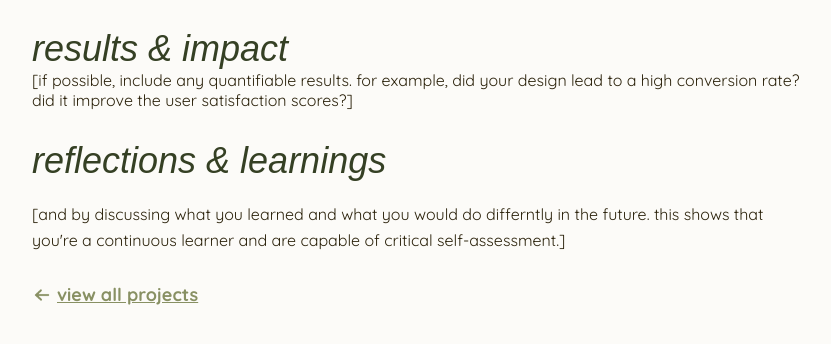
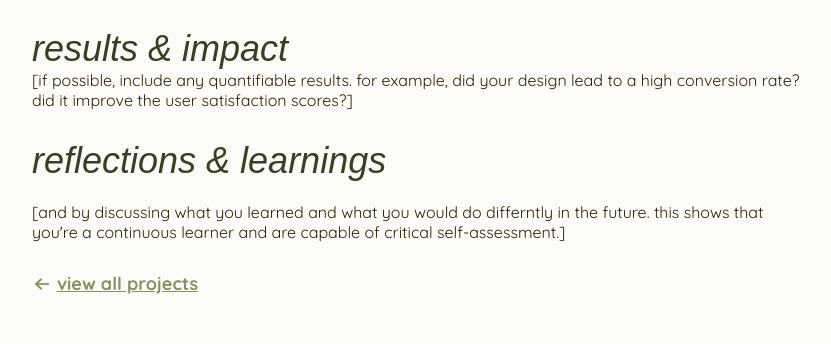
Before and after one commit to cphan98/cphan98.github.io, a plain HTML site: page work/template.html in a window 1280 px wide. Shown: the part 4789-5133 px from the top of the page, without its empty margins (224-1055 px from the left). Drawn offline with Linux system fonts and the light colour scheme; a web font is replaced by a local one.

Commit message:
Update template.html

```diff
--- a/work/template.html
+++ b/work/template.html
@@ -121,7 +121,7 @@
             <!-- reflections & learnings -->
             <section class="learnings">
                 <h2 class="margot-h1">reflections & learnings</h2>
-                <p class="quicksand-normal-refular">
+                <p class="quicksand-normal-regular">
                     [and by discussing what you learned and what you would do differntly in the future. this shows that you're a continuous learner and are capable of critical self-assessment.]
                 </p>
             </section>
```
